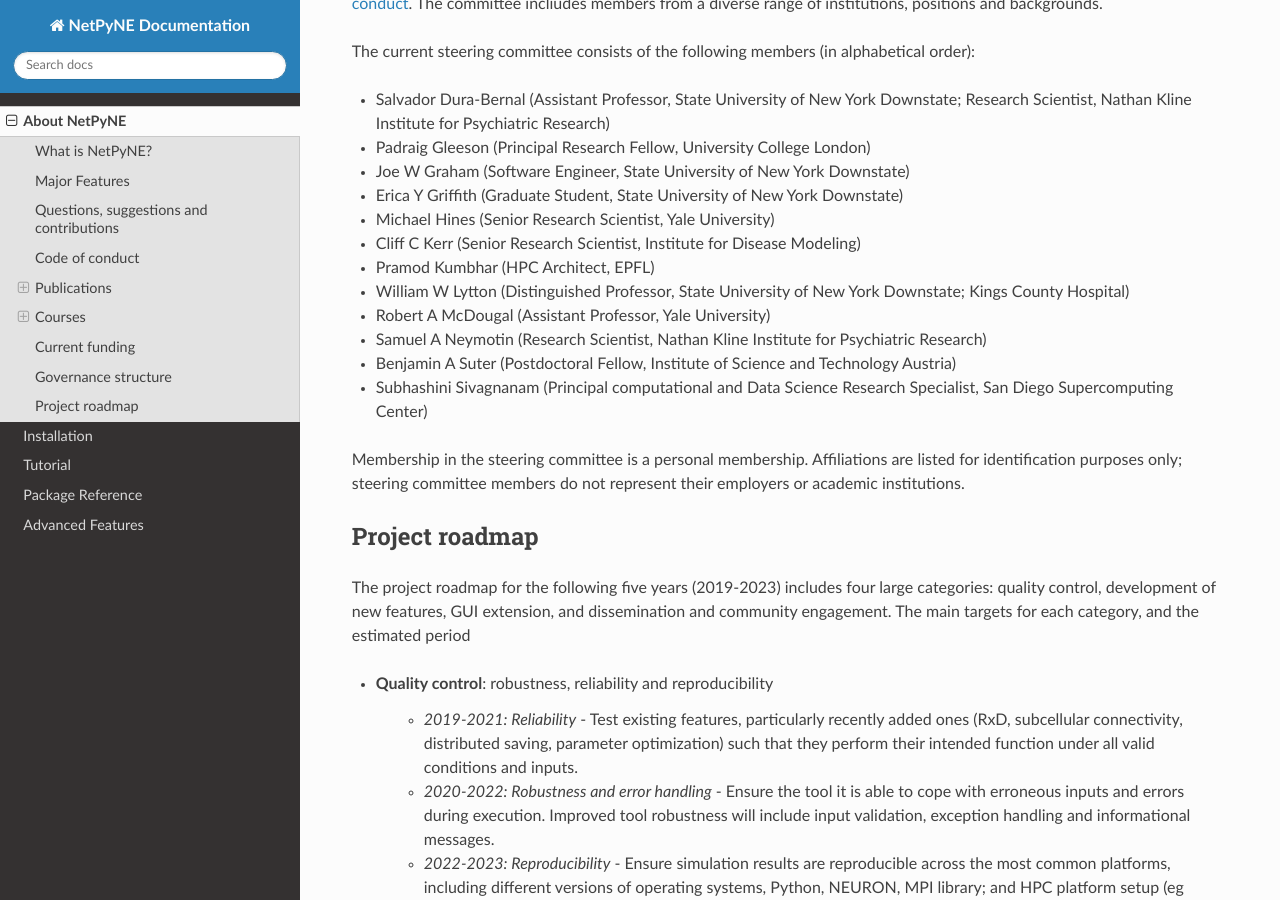
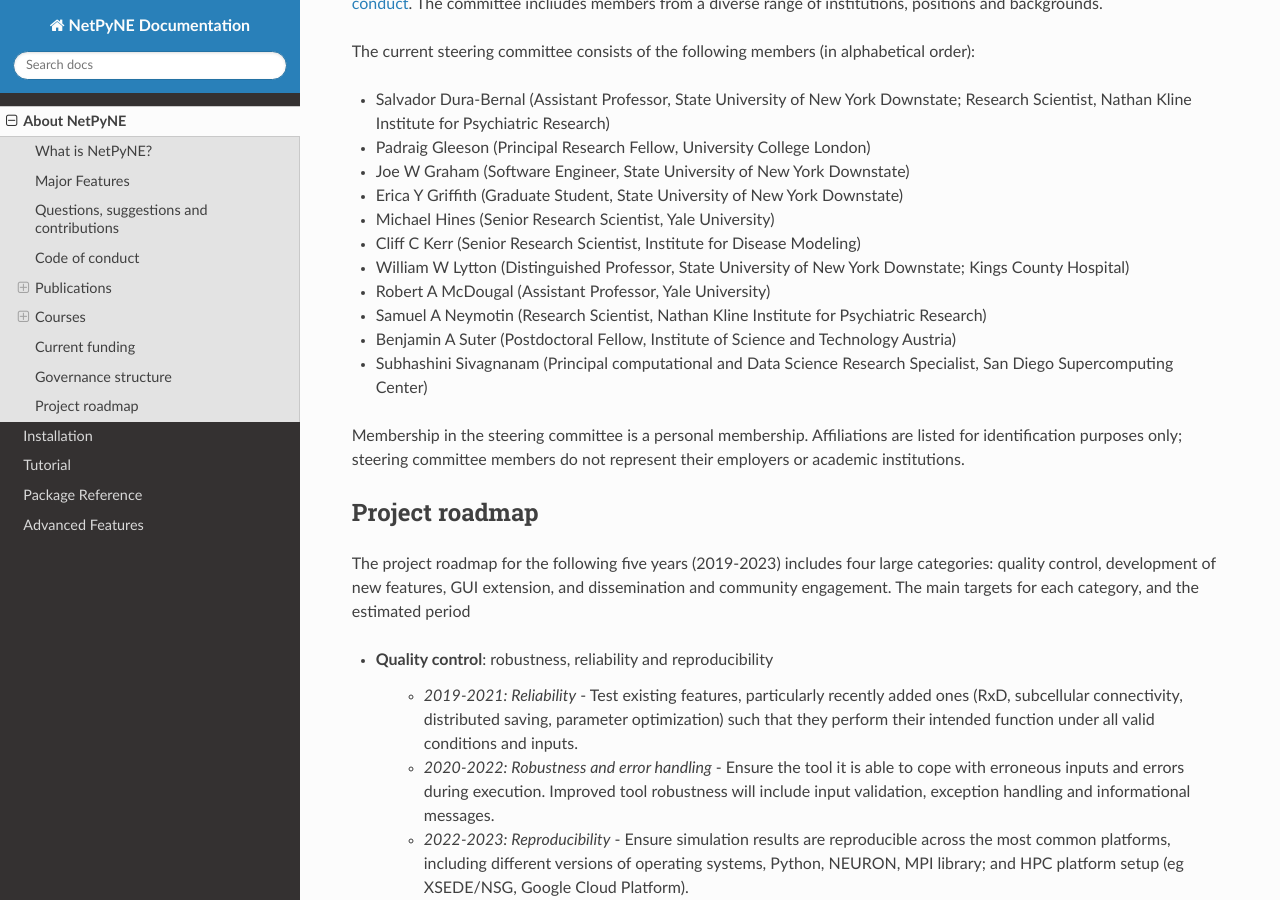
Before and after one commit to suny-downstate-medical-center/netpyne, a Sphinx documentation site: the page built from doc/source/about.rst, in a window 1280 px wide and 900 px high, scrolled down 5224 px. Built offline with Sphinx 7.4.7 and the Read the Docs theme 2.0.0, drawn with Linux system fonts in a browser that asks for light colours.

```diff
--- a/doc/source/about.rst
+++ b/doc/source/about.rst
@@ -204,8 +204,6 @@
 
 - Cliff C Kerr (Senior Research Scientist, Institute for Disease Modeling)
 
-- Pramod Kumbhar (HPC Architect, EPFL)
-
 - William W Lytton (Distinguished Professor, State University of New York Downstate; Kings County Hospital)
 
 - Robert A McDougal (Assistant Professor, Yale University)
```
